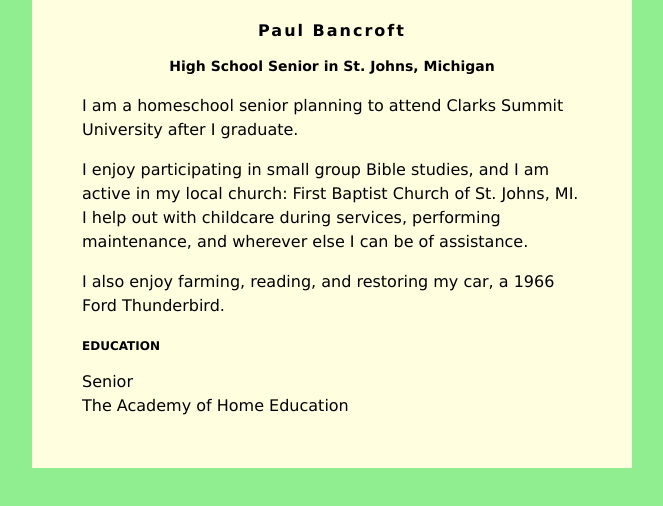
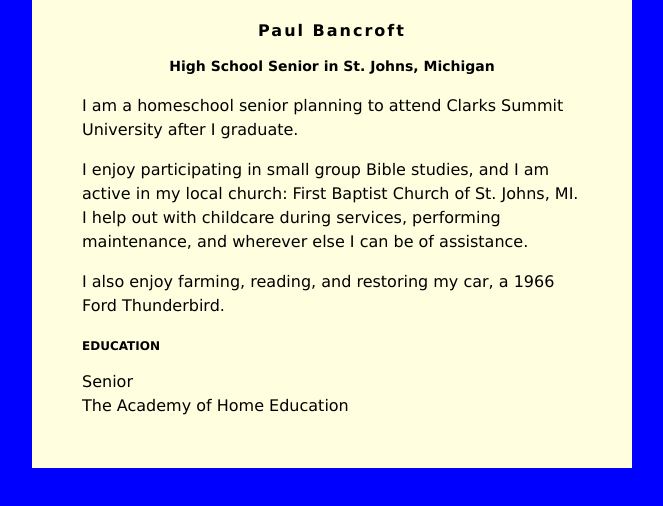
Before and after one commit to pauban/pauban.github.io, a plain HTML site: page index.html in a window 1280 px wide. Shown: the whole page, without its empty margins (308-971 px from the left). Drawn offline with Linux system fonts and the light colour scheme.

Commit message:
Update index.html

```diff
--- a/index.html
+++ b/index.html
@@ -2,7 +2,7 @@
   <head>
     <style>
       body {
-        background: lightgreen;
+        background: blue;
         font-family: Verdana;
       }
       #content {
```
